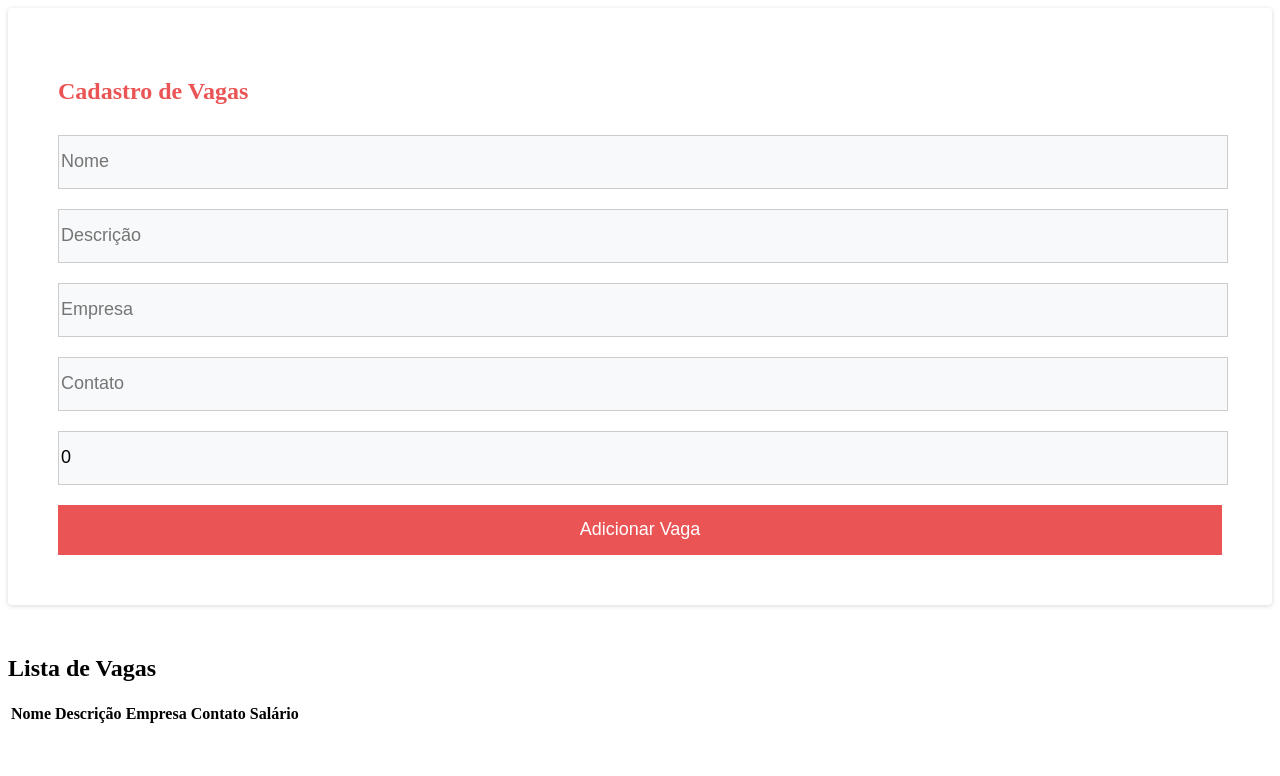
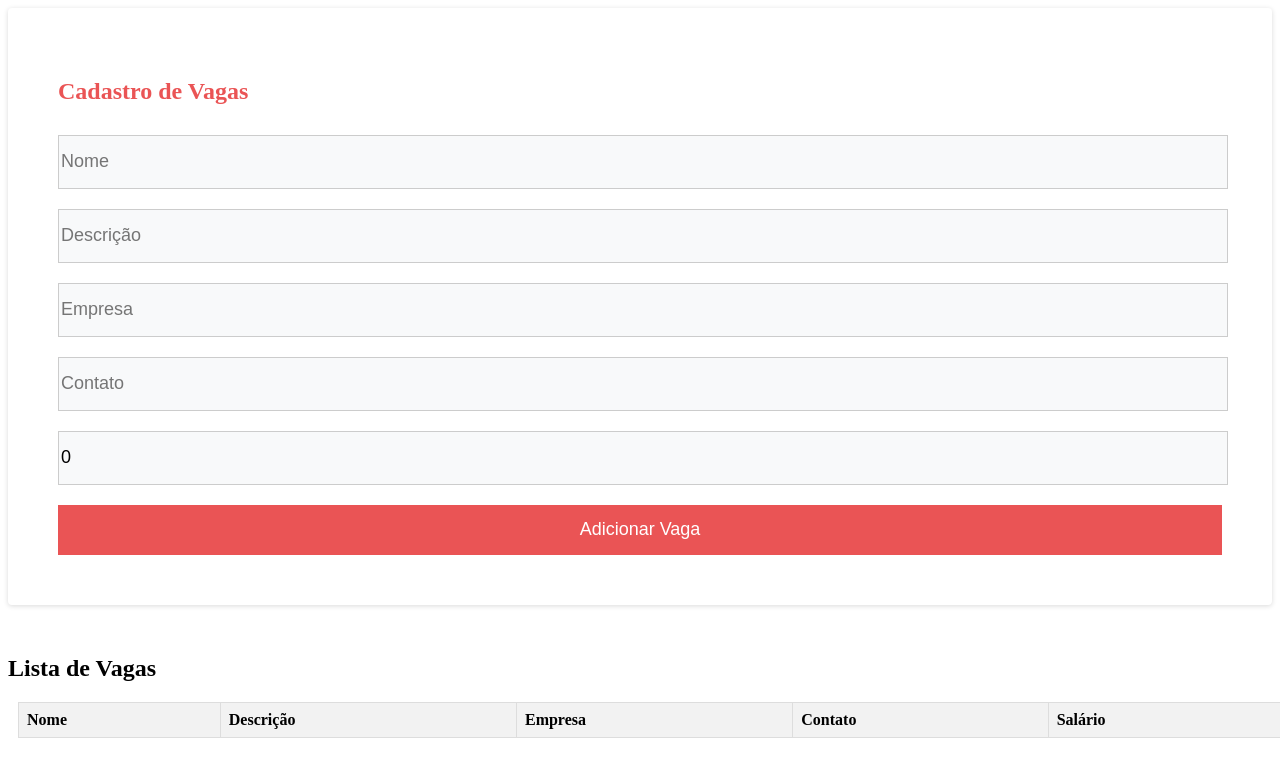
Before and after one commit to daniel-gondim/gyn-vagas-angular, an Angular app: page / in a window 1280 px wide. Shown: the top 776 px of the page. Built offline with nearby package versions, Linux system fonts and the light colour scheme.

Commit message:
style: adiciona estilo à lista de vagas

```diff
--- a/src/app/tabela-vagas/tabela-vagas.component.css
+++ b/src/app/tabela-vagas/tabela-vagas.component.css
@@ -0,0 +1,25 @@
+/* tabela-vagas.component.css */
+.tabela-vagas table {
+    width: 100%;
+    border-collapse: collapse;
+    margin: 20px 10px;
+  }
+
+  .tabela-vagas th,
+  .tabela-vagas td {
+    text-align: left;
+    padding: 8px;
+    border: 1px solid #ddd;
+  }
+
+  .tabela-vagas th {
+    background-color: #f2f2f2;
+  }
+
+  .tabela-vagas tr:nth-child(even) {
+    background-color: #f9f9f9;
+  }
+
+  .tabela-vagas tr:hover {
+    background-color: #e9e9e9;
+  }
```
